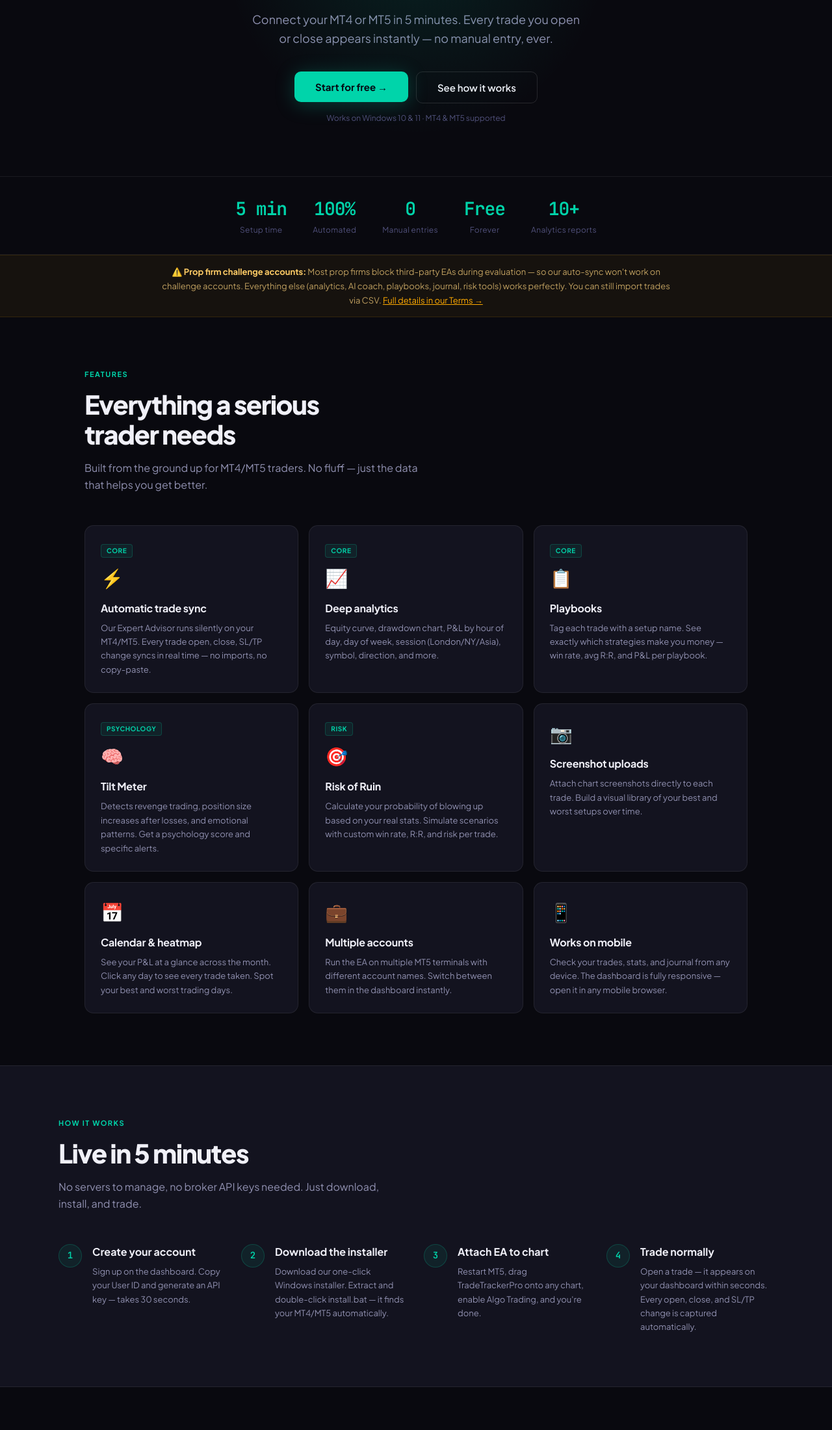
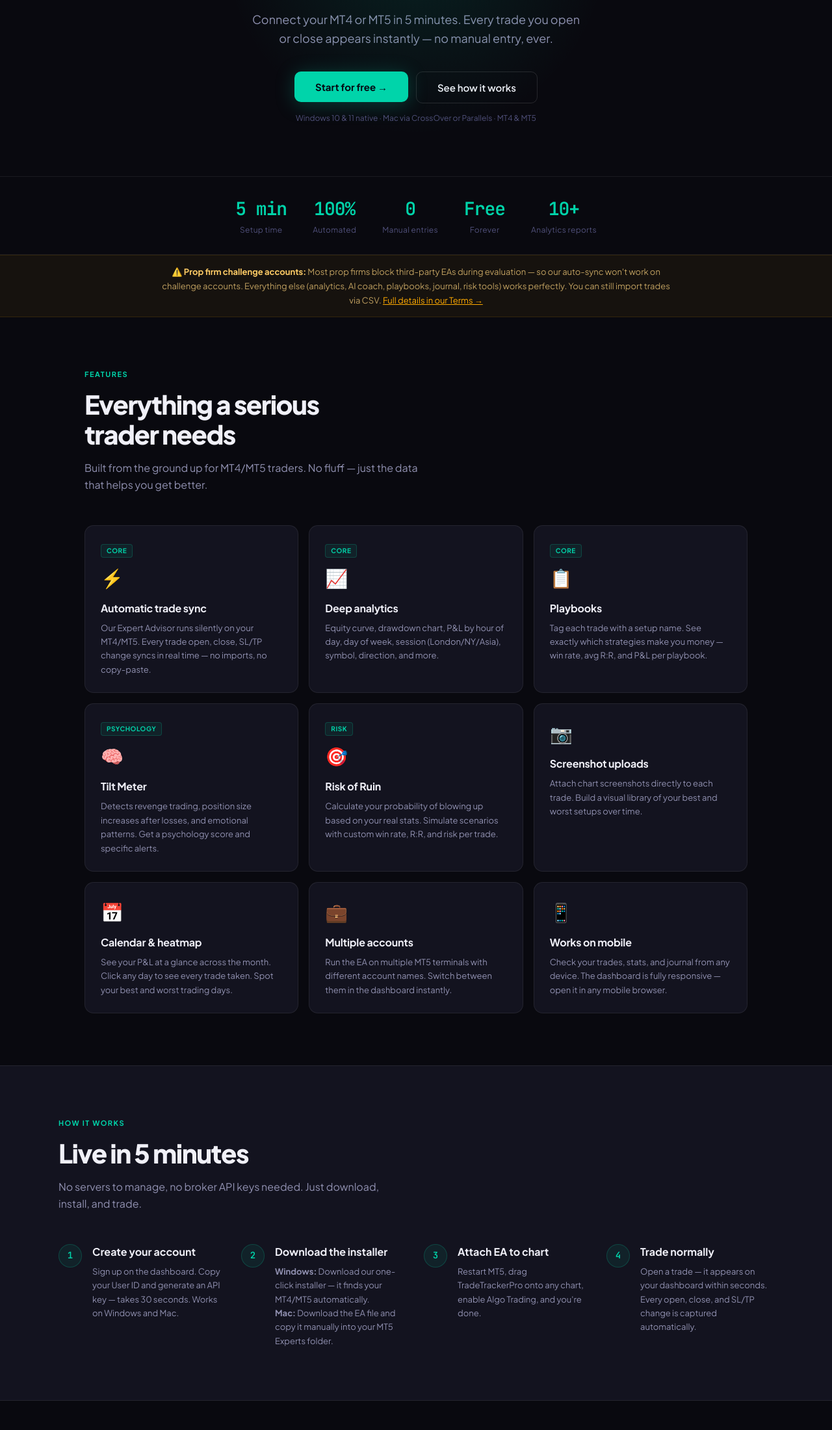
Before and after one commit to eazyygodn/trade-tracker-pro, a plain HTML site: page index.html in a window 1280 px wide. Shown: the part 360-2560 px from the top of the page at 65% size. Drawn offline with Linux system fonts and the light colour scheme.

Commit message:
index.html

```diff
--- a/index.html
+++ b/index.html
@@ -139,7 +139,7 @@ footer p{font-size:12px;color:var(--t3)}
       <button class="btn-ghost">See how it works</button>
     </a>
   </div>
-  <p class="hero-note">Works on Windows 10 & 11 · MT4 & MT5 supported</p>
+  <p class="hero-note">Windows 10 & 11 native · Mac via CrossOver or Parallels · MT4 & MT5</p>
 </section>
 
 <div class="statsbar">
@@ -229,12 +229,12 @@ footer p{font-size:12px;color:var(--t3)}
       <div class="step">
         <div class="step-n">1</div>
         <div class="step-title">Create your account</div>
-        <div class="step-desc">Sign up on the dashboard. Copy your User ID and generate an API key — takes 30 seconds.</div>
+        <div class="step-desc">Sign up on the dashboard. Copy your User ID and generate an API key — takes 30 seconds. Works on Windows and Mac.</div>
       </div>
       <div class="step">
         <div class="step-n">2</div>
         <div class="step-title">Download the installer</div>
-        <div class="step-desc">Download our one-click Windows installer. Extract and double-click install.bat — it finds your MT4/MT5 automatically.</div>
+        <div class="step-desc"><strong>Windows:</strong> Download our one-click installer — it finds your MT4/MT5 automatically.<br><strong>Mac:</strong> Download the EA file and copy it manually into your MT5 Experts folder.</div>
       </div>
       <div class="step">
         <div class="step-n">3</div>
@@ -461,7 +461,7 @@ footer p{font-size:12px;color:var(--t3)}
 
 <section class="cta-section">
   <h2>Start tracking your edge<br><span style="color:var(--ac)">today.</span></h2>
-  <p>Free forever. No credit card required. 5 minute setup.<br><span style='font-size:14px;color:var(--t3)'>Works on Windows 10 & 11 with MT4 and MT5.</span></p>
+  <p>Free forever. No credit card required. 5 minute setup.<br><span style='font-size:14px;color:var(--t3)'>Windows native · Mac via CrossOver/Parallels · MT4 & MT5.</span></p>
   <a href="https://app.tradetrackerpro.co" target="_blank">
     <button class="btn-hero" style="font-size:16px;padding:16px 40px">Open Trade Tracker Pro →</button>
   </a>
```
